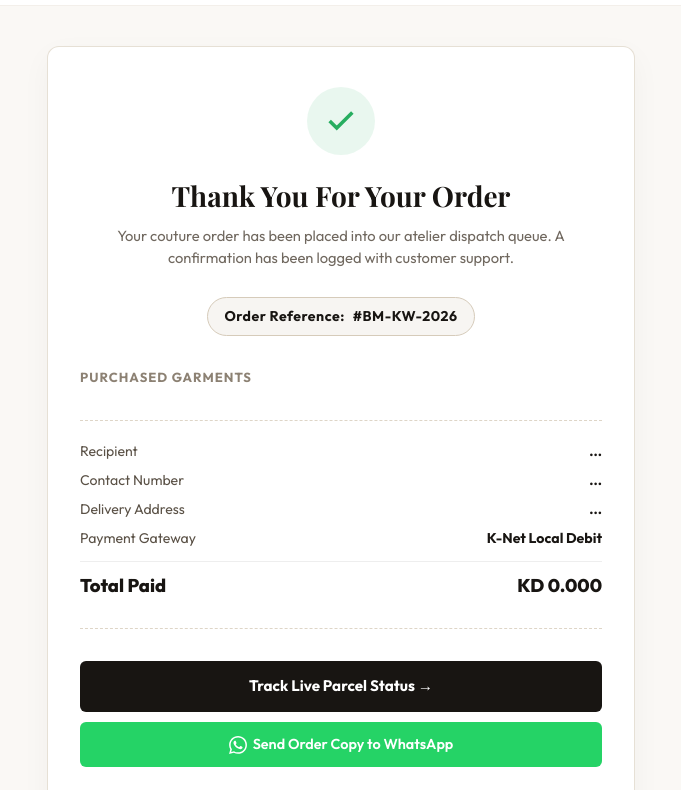
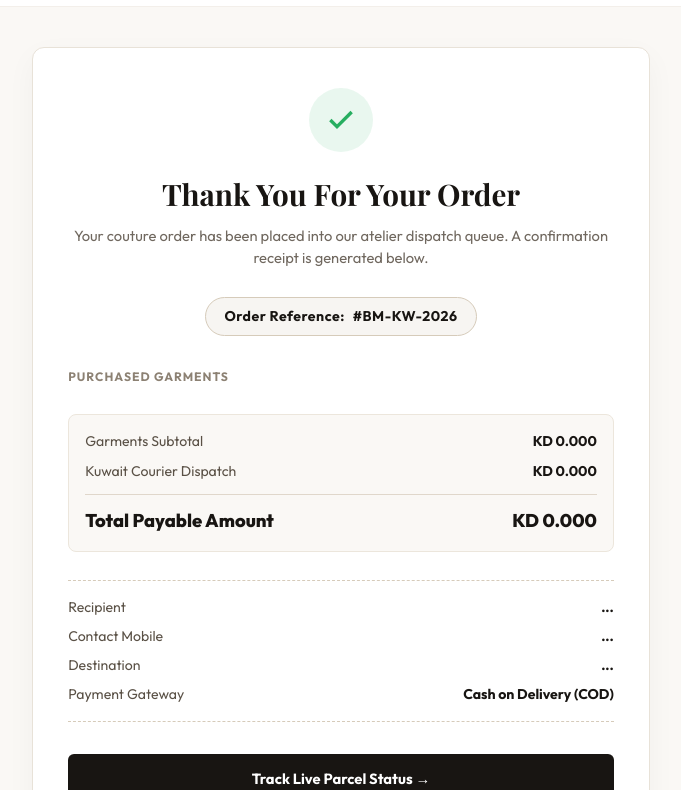
Before and after one commit to ikachi282004-creator/BAITUL-MANAL, a plain HTML site: page order-success.html in a window 1280 px wide. Shown: the part 65-855 px from the top of the page, without its empty margins (299-980 px from the left). Drawn offline with nearby package versions, Linux system fonts and the light colour scheme; no server answers; a web font is replaced by a local one.

Commit message:
fix: render transparent financial breakdown and sanitized address in order receipt

```diff
--- a/assets/js/order-success.js
+++ b/assets/js/order-success.js
@@ -1,5 +1,6 @@
 /**
  * BAITUL MANAL — Order Success Receipt Controller (order-success.js)
+ * Itemized Invoice Ledger, Address Sanitizer & Support Syncer
  */
 
 document.addEventListener('DOMContentLoaded', async () => {
@@ -12,7 +13,7 @@ document.addEventListener('DOMContentLoaded', async () => {
 
   let order = null;
 
-  // 1. Check local session cache first
+  // 1. Session Storage cache check
   const cachedOrderRaw = localStorage.getItem('bm_last_order');
   if (cachedOrderRaw) {
     try {
@@ -23,7 +24,7 @@ document.addEventListener('DOMContentLoaded', async () => {
     } catch {}
   }
 
-  // 2. Fetch fresh order if not in cache or if missing fields
+  // 2. Fetch fresh order if missing from session
   if (!order && orderId) {
     try {
       const res = await fetch(`${API_BASE}/api/orders/${encodeURIComponent(orderId)}?t=${Date.now()}`);
@@ -35,7 +36,7 @@ document.addEventListener('DOMContentLoaded', async () => {
     }
   }
 
-  // 3. Fallback catalog for price resolution if needed
+  // 3. Fallback catalog for product resolution
   let catalog = [];
   try {
     const catRes = await fetch(`${API_BASE}/api/admin/products?t=${Date.now()}`);
@@ -48,67 +49,85 @@ document.addEventListener('DOMContentLoaded', async () => {
 
   if (!order) return;
 
-  // Populate Customer & Ledger Details
-  const recipientName = order.recipient?.name || 'Customer';
-  const phone = order.recipient?.phone || '';
-  const address = order.recipient?.address || order.deliveryArea || 'Kuwait';
-  const payment = order.paymentMethod || 'COD';
-  const grandTotal = Number(order.total || order.grand_total || 0);
+  // Compute Itemized Totals
+  const rawItems = Array.isArray(order.items) ? order.items : [];
+  let calculatedSubtotal = 0;
 
-  const recipientEl = document.getElementById('orderRecipient');
-  const phoneEl = document.getElementById('orderPhone');
-  const addressEl = document.getElementById('orderAddress');
-  const paymentEl = document.getElementById('orderPayment');
-  const totalEl = document.getElementById('orderTotalDisplay');
-  const trackBtn = document.getElementById('trackOrderBtn');
-
-  if (recipientEl) recipientEl.textContent = recipientName;
-  if (phoneEl) phoneEl.textContent = phone;
-  if (addressEl) addressEl.textContent = address;
-  if (paymentEl) paymentEl.textContent = payment;
-  if (totalEl) totalEl.textContent = `KD ${grandTotal.toFixed(3)}`;
-  if (trackBtn) trackBtn.href = `track-order.html?id=${orderRef}`;
-
-  // Render Items with Accurate Pricing
   const itemsContainer = document.getElementById('orderItemsSummary');
   if (itemsContainer) {
-    const rawItems = Array.isArray(order.items) ? order.items : [];
-
     itemsContainer.innerHTML = rawItems.map(item => {
       const matchedProd = catalog.find(p => String(p.id) === String(item.id) || String(p.sku) === String(item.id));
       const title = item.name || matchedProd?.name?.en || (typeof matchedProd?.name === 'string' ? matchedProd.name : item.id);
       const qty = parseInt(item.qty, 10) || 1;
 
-      // Extract price from lineTotal -> unitPrice -> price -> catalog match
-      let computedLineTotal = 0;
+      let linePrice = 0;
       if (item.lineTotal !== undefined && Number(item.lineTotal) > 0) {
-        computedLineTotal = Number(item.lineTotal);
+        linePrice = Number(item.lineTotal);
       } else if (item.unitPrice !== undefined && Number(item.unitPrice) > 0) {
-        computedLineTotal = Number(item.unitPrice) * qty;
+        linePrice = Number(item.unitPrice) * qty;
       } else if (item.price !== undefined && Number(item.price) > 0) {
-        computedLineTotal = Number(item.price) * qty;
+        linePrice = Number(item.price) * qty;
       } else if (matchedProd) {
         const prodPrice = matchedProd.salePrice ? Number(matchedProd.salePrice) : Number(matchedProd.price || 0);
-        computedLineTotal = prodPrice * qty;
+        linePrice = prodPrice * qty;
       }
 
+      calculatedSubtotal += linePrice;
+
       return `
-        <div class="success-item-row" style="display: flex; justify-content: space-between; align-items: center; padding: 10px 0; border-bottom: 1px solid #f2ede4; font-size: 0.9rem;">
+        <div class="success-item-row">
           <div>
             <strong style="color: #181512; display: block;">${title}</strong>
-            <span style="font-size: 0.78rem; color: #8c8173;">Size: ${item.size || 'M'} • Color: ${item.color || 'Standard'} • Qty: ${qty}</span>
+            <div class="success-item-meta">Size: ${item.size || 'M'} • Color: ${item.color || 'Standard'} • Qty: ${qty}</div>
           </div>
-          <strong style="color: #181512; font-size: 0.95rem;">KD ${computedLineTotal.toFixed(3)}</strong>
+          <strong style="color: #181512;">KD ${linePrice.toFixed(3)}</strong>
         </div>
       `;
     }).join('');
   }
 
-  // Direct WhatsApp Concierge Link
+  // Invoice Ledger Elements
+  const grandTotal = Number(order.total || order.grand_total || 0);
+  const explicitSubtotal = Number(order.subtotal || calculatedSubtotal);
+  const deliveryFee = Number(order.deliveryFee !== undefined ? order.deliveryFee : (grandTotal - explicitSubtotal));
+
+  const invoiceSubtotalEl = document.getElementById('invoiceSubtotal');
+  const invoiceDeliveryEl = document.getElementById('invoiceDelivery');
+  const orderTotalDisplayEl = document.getElementById('orderTotalDisplay');
+
+  if (invoiceSubtotalEl) invoiceSubtotalEl.textContent = `KD ${explicitSubtotal.toFixed(3)}`;
+  if (invoiceDeliveryEl) {
+    if (deliveryFee <= 0) {
+      invoiceDeliveryEl.textContent = 'KD 0.000 (FREE)';
+      invoiceDeliveryEl.style.color = '#27ae60';
+    } else {
+      invoiceDeliveryEl.textContent = `KD ${deliveryFee.toFixed(3)}`;
+    }
+  }
+  if (orderTotalDisplayEl) orderTotalDisplayEl.textContent = `KD ${grandTotal.toFixed(3)}`;
+
+  // Clean Address Formatter
+  let cleanAddress = order.recipient?.address || order.deliveryArea || 'Kuwait';
+  cleanAddress = cleanAddress.replace(/Gov:\s*[^,]+,\s*/i, ''); // Strip redundant internal tags
+
+  // Populate Snapshot
+  const recipientEl = document.getElementById('orderRecipient');
+  const phoneEl = document.getElementById('orderPhone');
+  const addressEl = document.getElementById('orderAddress');
+  const paymentEl = document.getElementById('orderPayment');
+  const trackBtn = document.getElementById('trackOrderBtn');
+
+  if (recipientEl) recipientEl.textContent = order.recipient?.name || 'Customer';
+  if (phoneEl) phoneEl.textContent = `🇰🇼 ${order.recipient?.phone || ''}`;
+  if (addressEl) addressEl.textContent = cleanAddress;
+  if (paymentEl) paymentEl.textContent = order.paymentMethod || 'Cash on Delivery (COD)';
+  if (trackBtn) trackBtn.href = `track-order.html?id=${orderRef}`;
+
+  // Direct Concierge WhatsApp Link
   const waBtn = document.getElementById('orderWhatsAppSupport');
   if (waBtn) {
     const msg = encodeURIComponent(
-      `Salam Baitul Manal! I placed Order #${orderRef} for KD ${grandTotal.toFixed(3)}. Can you confirm dispatch to ${address}?`
+      `Salam Baitul Manal! I placed Order #${orderRef}.\n\nItems: KD ${explicitSubtotal.toFixed(3)}\nDelivery: KD ${deliveryFee.toFixed(3)}\nTotal Paid: KD ${grandTotal.toFixed(3)}\n\nDestination: ${cleanAddress}`
     );
     waBtn.href = `https://wa.me/96560454629?text=${msg}`;
   }
--- a/order-success.html
+++ b/order-success.html
@@ -13,27 +13,38 @@
   <link rel="stylesheet" href="assets/css/base.css" />
   <link rel="stylesheet" href="assets/css/components.css" />
   <style>
+    :root {
+      --bm-gold: #c5a880;
+      --bm-gold-dark: #9e825a;
+      --bm-dark: #181512;
+      --bm-card-bg: #ffffff;
+      --bm-border: #e8e2d8;
+      --bm-green: #27ae60;
+    }
+
     body {
       background-color: #faf8f5;
       font-family: 'Outfit', sans-serif;
-      color: #181512;
+      color: var(--bm-dark);
       margin: 0;
       padding: 0;
     }
+
     .success-wrapper {
-      max-width: 620px;
-      margin: 2.5rem auto 4rem;
+      max-width: 650px;
+      margin: 2.5rem auto 4.5rem;
       padding: 0 16px;
     }
+
     .success-card {
-      background: #ffffff;
+      background: var(--bm-card-bg);
       border-radius: 12px;
-      border: 1px solid rgba(214, 203, 186, 0.6);
-      padding: 2.5rem 2rem;
+      border: 1px solid var(--bm-border);
+      padding: 2.5rem 2.2rem;
       box-shadow: 0 10px 30px rgba(0,0,0,0.04);
-      text-align: center;
     }
-    @media (max-width: 480px) {
+
+    @media (max-width: 520px) {
       .success-wrapper {
         margin: 1.5rem auto 3rem;
         padding: 0 12px;
@@ -42,107 +53,167 @@
         padding: 1.8rem 1.25rem;
       }
     }
+
     .success-badge {
-      width: 68px;
-      height: 68px;
+      width: 64px;
+      height: 64px;
       margin: 0 auto 1.25rem;
       background: rgba(39, 174, 96, 0.1);
       border-radius: 50%;
       display: flex;
       align-items: center;
       justify-content: center;
-      color: #27ae60;
+      color: var(--bm-green);
     }
+
     .success-title {
       font-family: 'Playfair Display', Georgia, serif;
-      font-size: 1.75rem;
+      font-size: 1.85rem;
       font-weight: 700;
       margin: 0 0 0.5rem;
-      color: #181512;
+      color: var(--bm-dark);
+      text-align: center;
     }
+
     .success-sub {
       color: #70685f;
       font-size: 0.92rem;
       line-height: 1.5;
       margin: 0 0 1.75rem;
+      text-align: center;
     }
+
+    .order-tag-wrap {
+      text-align: center;
+      margin-bottom: 2rem;
+    }
+
     .order-tag {
       display: inline-flex;
       align-items: center;
       gap: 8px;
       background: #f7f5f2;
       border: 1px solid #d6cbba;
-      padding: 8px 16px;
-      border-radius: 20px;
+      padding: 8px 18px;
+      border-radius: 30px;
       font-weight: 700;
       font-size: 0.88rem;
       letter-spacing: 0.5px;
+    }
+
+    .section-headline {
+      font-size: 0.76rem;
+      text-transform: uppercase;
+      letter-spacing: 1px;
+      font-weight: 700;
+      color: #8c8173;
+      margin: 0 0 12px;
+    }
+
+    /* Items Box */
+    .items-purchased-box {
+      margin-bottom: 1.75rem;
+    }
+
+    .success-item-row {
+      display: flex;
+      justify-content: space-between;
+      align-items: flex-start;
+      padding: 10px 0;
+      border-bottom: 1px solid #f2ede4;
+      font-size: 0.92rem;
+    }
+
+    .success-item-meta {
+      font-size: 0.8rem;
+      color: #8c8173;
+      margin-top: 3px;
+    }
+
+    /* Transparent Financial Breakdown Ledger */
+    .billing-ledger {
+      background: #faf8f5;
+      border-radius: 8px;
+      border: 1px solid #ece6dc;
+      padding: 16px;
+      margin-bottom: 1.75rem;
+    }
+
+    .ledger-line {
+      display: flex;
+      justify-content: space-between;
+      font-size: 0.88rem;
+      margin-bottom: 9px;
+      color: #5a5146;
+    }
+
+    .ledger-line strong {
+      color: var(--bm-dark);
+    }
+
+    .ledger-line.grand-total-line {
+      margin-top: 12px;
+      padding-top: 12px;
+      border-top: 1px solid #e0d7cb;
+      font-size: 1.15rem;
+      font-weight: 800;
+      color: var(--bm-dark);
+      margin-bottom: 0;
+    }
+
+    /* Recipient Snapshot Box */
+    .recipient-snapshot {
+      border-top: 1px dashed #d6cbba;
+      border-bottom: 1px dashed #d6cbba;
+      padding: 16px 0;
       margin-bottom: 2rem;
     }
-    .receipt-ledger {
-      text-align: left;
-      border-top: 1px dashed rgba(214, 203, 186, 0.8);
-      border-bottom: 1px dashed rgba(214, 203, 186, 0.8);
-      padding: 1.25rem 0;
-      margin-bottom: 2rem;
-    }
-    .receipt-row {
+
+    .snapshot-row {
       display: flex;
       justify-content: space-between;
       font-size: 0.88rem;
       margin-bottom: 8px;
       color: #5a5146;
     }
-    .receipt-row strong {
-      color: #181512;
+
+    .snapshot-row:last-child {
+      margin-bottom: 0;
     }
-    .receipt-row.total-row {
-      font-size: 1.15rem;
-      font-weight: 800;
-      color: #181512;
-      margin-top: 12px;
-      padding-top: 10px;
-      border-top: 1px solid #eee;
+
+    .snapshot-row strong {
+      color: var(--bm-dark);
+      text-align: right;
+      max-width: 62%;
+      word-break: break-word;
     }
-    .items-purchased-box {
-      text-align: left;
-      margin-bottom: 2rem;
-    }
-    .items-purchased-box h4 {
-      font-size: 0.82rem;
-      text-transform: uppercase;
-      letter-spacing: 1px;
-      color: #8c8173;
-      margin: 0 0 10px;
-    }
-    .success-item-row {
-      display: flex;
-      justify-content: space-between;
-      font-size: 0.88rem;
-      padding: 6px 0;
-      border-bottom: 1px solid #faf8f5;
-    }
+
+    /* Actions */
     .btn-action-primary {
       display: block;
       width: 100%;
-      background: #181512;
+      background: var(--bm-dark);
       color: #ffffff !important;
+      text-align: center;
       text-decoration: none;
       padding: 14px 20px;
       border-radius: 6px;
       font-weight: 700;
-      font-size: 0.95rem;
+      font-size: 0.92rem;
       margin-bottom: 10px;
+      box-sizing: border-box;
       transition: background 0.2s;
     }
+
     .btn-action-primary:hover {
       background: #332d27;
     }
+
     .btn-action-outline {
       display: flex;
       align-items: center;
       justify-content: center;
-      gap: 6px;
+      gap: 8px;
       width: 100%;
       background: #25d366;
       color: #ffffff !important;
@@ -151,13 +222,14 @@
       border-radius: 6px;
       font-weight: 600;
       font-size: 0.9rem;
+      box-sizing: border-box;
     }
   </style>
 </head>
 <body>
 
   <header style="padding: 1.25rem 0; text-align: center; border-bottom: 1px solid rgba(214,203,186,0.3); background: #ffffff;">
-    <a href="index.html" style="font-family: 'Playfair Display', serif; font-size: 1.25rem; font-weight: 700; color: #181512; text-decoration: none; letter-spacing: 1px;">
+    <a href="index.html" style="font-family: 'Playfair Display', serif; font-size: 1.3rem; font-weight: 700; color: #181512; text-decoration: none; letter-spacing: 1px;">
       BAITUL MANAL
     </a>
   </header>
@@ -165,47 +237,68 @@
   <main class="success-wrapper">
     <div class="success-card">
       <div class="success-badge">
-        <svg width="34" height="34" viewBox="0 0 24 24" fill="none" stroke="currentColor" stroke-width="2.5">
+        <svg width="32" height="32" viewBox="0 0 24 24" fill="none" stroke="currentColor" stroke-width="2.5">
           <polyline points="20 6 9 17 4 12"></polyline>
         </svg>
       </div>
 
       <h1 class="success-title">Thank You For Your Order</h1>
-      <p class="success-sub">Your couture order has been placed into our atelier dispatch queue. A confirmation has been logged with customer support.</p>
+      <p class="success-sub">Your couture order has been placed into our atelier dispatch queue. A confirmation receipt is generated below.</p>
 
-      <div class="order-tag">
-        <span>Order Reference:</span>
-        <strong id="orderRefDisplay">Loading...</strong>
+      <div class="order-tag-wrap">
+        <div class="order-tag">
+          <span>Order Reference:</span>
+          <strong id="orderRefDisplay">Loading...</strong>
+        </div>
       </div>
 
+      <!-- Garments -->
       <div class="items-purchased-box">
-        <h4>Purchased Garments</h4>
+        <h4 class="section-headline">Purchased Garments</h4>
         <div id="orderItemsSummary"></div>
       </div>
 
-      <div class="receipt-ledger">
-        <div class="receipt-row">
+      <!-- Itemized Financial Breakdown -->
+      <div class="billing-ledger">
+        <div class="ledger-line">
+          <span>Garments Subtotal</span>
+          <strong id="invoiceSubtotal">KD 0.000</strong>
+        </div>
+        <div class="ledger-line">
+          <span>Kuwait Courier Dispatch</span>
+          <strong id="invoiceDelivery">KD 0.000</strong>
+        </div>
+        <div class="ledger-line" id="invoiceDiscountRow" style="display: none; color: var(--bm-green);">
+          <span>Privilege Voucher Discount</span>
+          <strong id="invoiceDiscount">-KD 0.000</strong>
+        </div>
+        <div class="ledger-line grand-total-line">
+          <span>Total Payable Amount</span>
+          <span id="orderTotalDisplay" style="color: var(--bm-dark);">KD 0.000</span>
+        </div>
+      </div>
+
+      <!-- Delivery Snapshot -->
+      <div class="recipient-snapshot">
+        <div class="snapshot-row">
           <span>Recipient</span>
           <strong id="orderRecipient">...</strong>
         </div>
-        <div class="receipt-row">
-          <span>Contact Number</span>
+        <div class="snapshot-row">
+          <span>Contact Mobile</span>
           <strong id="orderPhone">...</strong>
         </div>
-        <div class="receipt-row">
-          <span>Delivery Address</span>
-          <strong id="orderAddress" style="max-width: 60%; text-align: right; word-break: break-word;">...</strong>
+        <div class="snapshot-row">
+          <span>Destination</span>
+          <strong id="orderAddress">...</strong>
         </div>
-        <div class="receipt-row">
+        <div class="snapshot-row">
           <span>Payment Gateway</span>
-          <strong id="orderPayment">K-Net Local Debit</strong>
-        </div>
-        <div class="receipt-row total-row">
-          <span>Total Paid</span>
-          <span id="orderTotalDisplay">KD 0.000</span>
+          <strong id="orderPayment">Cash on Delivery (COD)</strong>
         </div>
       </div>
 
+      <!-- Navigation CTAs -->
       <a href="track-order.html" id="trackOrderBtn" class="btn-action-primary">
         <span>Track Live Parcel Status →</span>
       </a>
@@ -215,8 +308,8 @@
         <span>Send Order Copy to WhatsApp</span>
       </a>
 
-      <div style="margin-top: 1.5rem;">
-        <a href="index.html" style="font-size: 0.85rem; color: #8c8173; text-decoration: underline;">Return to Boutique Homepage</a>
+      <div style="margin-top: 1.5rem; text-align: center;">
+        <a href="index.html" style="font-size: 0.85rem; color: #8c8173; text-decoration: underline;">Return to Boutique Catalog</a>
       </div>
     </div>
   </main>
```
